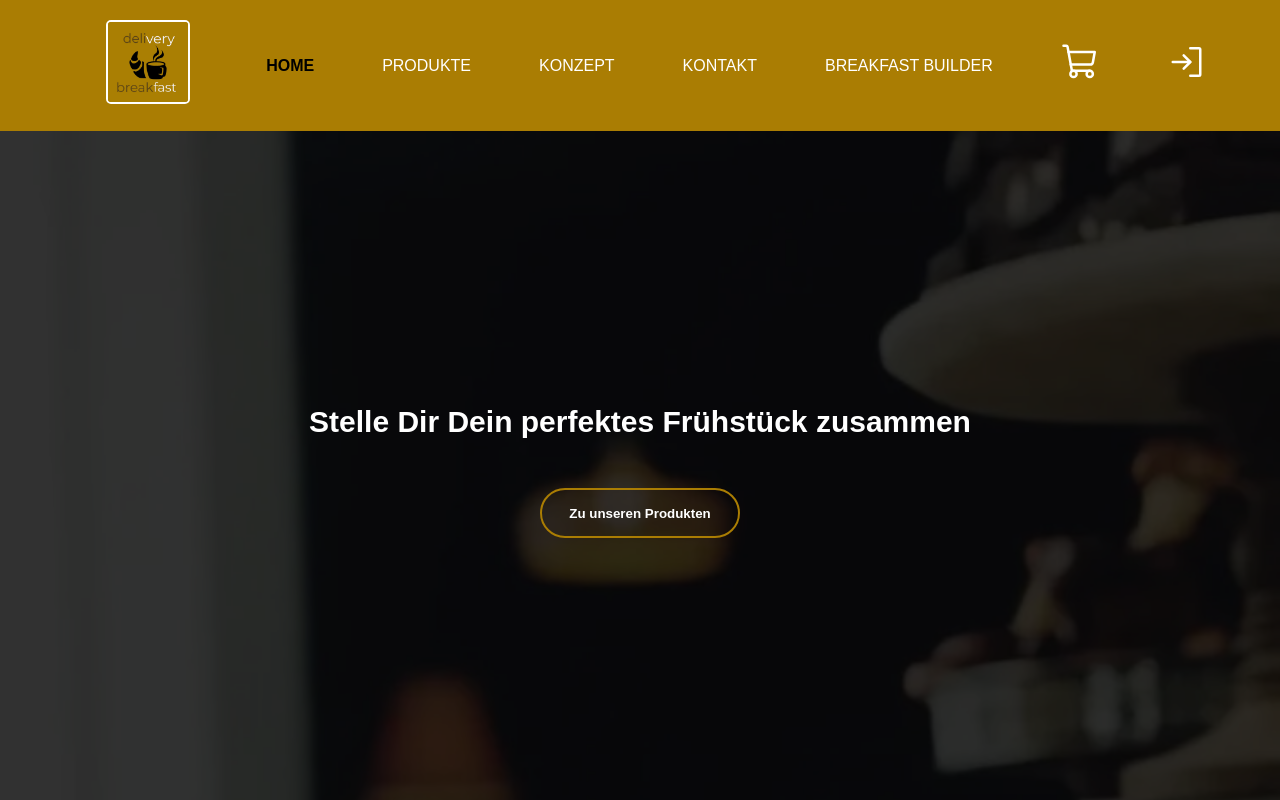
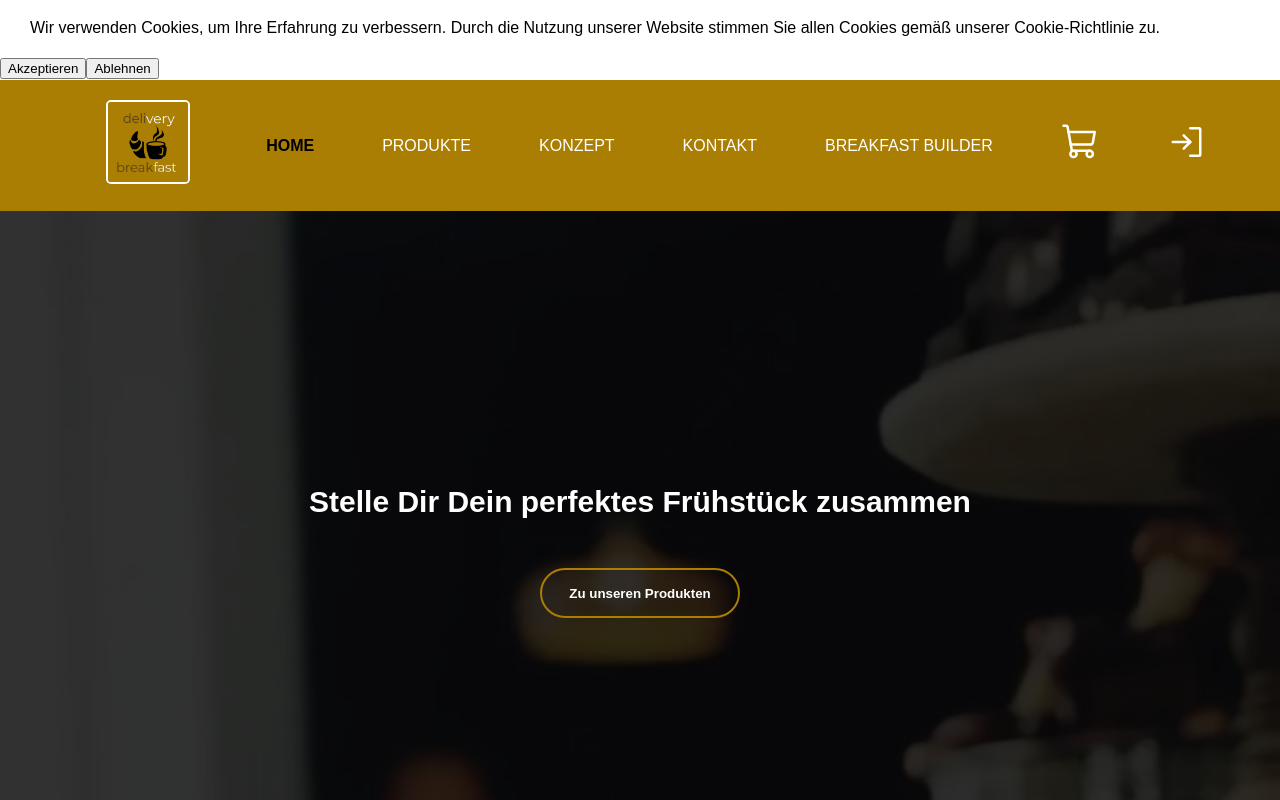
Before and after one commit to 2204Simon/Website-dynamisch, a React (Create React App) app in the folder my-app/: page / in a window 1280 px wide. Shown: the top 800 px of the page. Built offline with nearby package versions, Linux system fonts and the light colour scheme.

Commit message:
Add react-cookie package and implement cookie banner

```diff
--- a/my-app/package.json
+++ b/my-app/package.json
@@ -22,6 +22,7 @@
     "prop-types": "^15.8.1",
     "qrcode.react": "^3.1.0",
     "react": "^18.2.0",
+    "react-cookie": "^6.1.2",
     "react-datepicker": "^4.11.0",
     "react-dom": "^18.2.0",
     "react-icons": "^4.8.0",
--- a/my-app/src/App.tsx
+++ b/my-app/src/App.tsx
@@ -16,16 +16,32 @@ import { LoggedInProvider } from "./globalVariables/loggedin"; // Import the Log
 import Impressum from "./pages/Impressum";
 import Konzept from "./pages/konzept/Konzept";
 import Konfigurator from "./pages/konfigurator/Konfigurator";
+import { useCookies } from "react-cookie";
+import { CookieBanner } from "./CookieBanner"; // Import the CookieBanner component
+
 const DatenschutzerklaerungLazy = lazy(
   () => import("./pages/Datenschutzerklaerung")
 );
 
 export default function App(): JSX.Element {
+  const [cookies, setCookie] = useCookies(["cookiesAccepted"]);
+
+  const handleAccept = () => {
+    setCookie("cookiesAccepted", "true", { path: "/" });
+  };
+
+  const handleDecline = () => {
+    setCookie("cookiesAccepted", "false", { path: "/" });
+  };
+
   return (
     <React.StrictMode>
       <LoggedInProvider>
         {/* Wrap your routes in LoggedInProvider */}
         <BrowserRouter>
+          {cookies.cookiesAccepted === undefined && (
+            <CookieBanner onAccept={handleAccept} onDecline={handleDecline} />
+          )}
           <Routes>
             <Route path="/" element={<Layout />}>
               <Route index element={<Home />} />
@@ -54,7 +70,7 @@ export default function App(): JSX.Element {
             </Route>
           </Routes>
           <Footer />
-          <BottomNavBar />
+          {cookies.cookiesAccepted === true ? <BottomNavBar /> : ""}
         </BrowserRouter>
       </LoggedInProvider>
     </React.StrictMode>
--- /dev/null
+++ b/my-app/src/CookieBanner.tsx
@@ -0,0 +1,21 @@
+import React from "react";
+
+interface CookieBannerProps {
+  onAccept: () => void;
+  onDecline: () => void;
+}
+
+export const CookieBanner: React.FC<CookieBannerProps> = ({
+  onAccept,
+  onDecline,
+}) => (
+  <div>
+    <p>
+      Wir verwenden Cookies, um Ihre Erfahrung zu verbessern. Durch die Nutzung
+      unserer Website stimmen Sie allen Cookies gemäß unserer Cookie-Richtlinie
+      zu.
+    </p>
+    <button onClick={onAccept}>Akzeptieren</button>
+    <button onClick={onDecline}>Ablehnen</button>
+  </div>
+);
--- a/my-app/src/index.tsx
+++ b/my-app/src/index.tsx
@@ -4,13 +4,16 @@ import App from "./App";
 import reportWebVitals from "./reportWebVitals";
 import { Provider } from "react-redux";
 import combinedStore from "./redux/RootStore";
+import { CookiesProvider } from "react-cookie";
 const root = ReactDOM.createRoot(
   document.getElementById("root") as HTMLElement
 );
 root.render(
   <React.StrictMode>
     <Provider store={combinedStore}>
-      <App />
+      <CookiesProvider>
+        <App />
+      </CookiesProvider>
     </Provider>
   </React.StrictMode>
 );
--- a/my-app/src/pages/BottomNavBar.tsx
+++ b/my-app/src/pages/BottomNavBar.tsx
@@ -12,6 +12,7 @@ import { useSelector } from "react-redux";
 import { CartState } from "../redux/types";
 import { Badge } from "@mui/material";
 import { lazy, useEffect, useState, useTransition } from "react";
+import { useCookies } from "react-cookie";
 const LazyChatra = lazy(() => import("./Chatra"));
 
 function BottomNavBar(): JSX.Element {
@@ -24,6 +25,7 @@ function BottomNavBar(): JSX.Element {
   let cartLength = 0;
   cartItems.map(item => (cartLength += item.anzahl));
   const [hasScrolled, setHasScrolled] = useState(false);
+  const [cookies, setCookie] = useCookies(["cookiesAccepted"]);
 
   useEffect(() => {
     const handleScroll = (): void => {
--- a/my-app/src/pages/kontakt/Kontakt.tsx
+++ b/my-app/src/pages/kontakt/Kontakt.tsx
@@ -13,11 +13,12 @@ import { ContactMap } from "./Map";
 import "react-toastify/dist/ReactToastify.css";
 import { CustomToast } from "../general/toast.style";
 import { BlackColorButton } from "../general/button";
+import { useCookies } from "react-cookie";
 
 function Kontakt(): JSX.Element {
   const [email, setEmail] = useState("");
   const [message, setMessage] = useState("");
-
+  const [cookies, setCookie] = useCookies(["cookiesAccepted"]);
   function handleSubmit(event: FormEvent<HTMLFormElement>): void {
     event.preventDefault();
     console.log(`Danke für Ihre Anmeldung, ${email}!`);
@@ -58,7 +59,11 @@ function Kontakt(): JSX.Element {
             <MapPin size={40} /> Frühstücksstr. 20, 89518 Frühhausen
           </ContactListItem>
         </ContactList>
-        <ContactMap />
+        {cookies.cookiesAccepted === true ? (
+          <ContactMap />
+        ) : (
+          <div>Du musst die Cookies akzeptieren, um die Karte zu sehen.</div>
+        )}
         <hr />
         <ContactContainer>
           <h2>Newsletter abonnieren</h2>
--- a/my-app/src/pages/kontakt/Map.tsx
+++ b/my-app/src/pages/kontakt/Map.tsx
@@ -1,4 +1,6 @@
+import React, { useEffect, useState } from "react";
 import { MapContainer } from "./styles/Kontakt.styles";
+import { useCookies } from "react-cookie";
 
 function ContactMap(): JSX.Element {
   return (
@@ -15,4 +17,5 @@ function ContactMap(): JSX.Element {
     </MapContainer>
   );
 }
+
 export { ContactMap };
```
Also changed, not shown: 1 other file (tests, documents, lock files or other folders).
